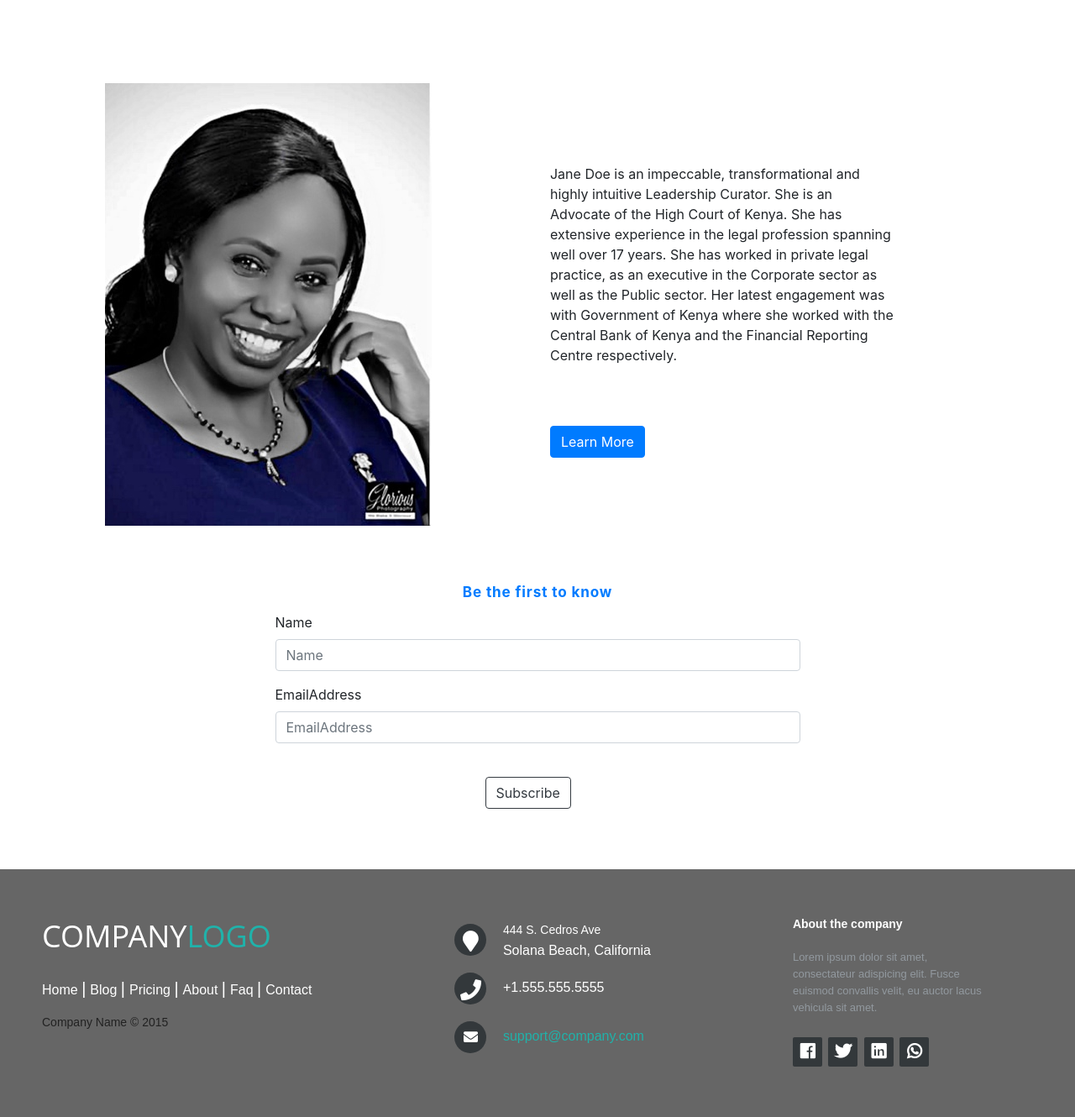
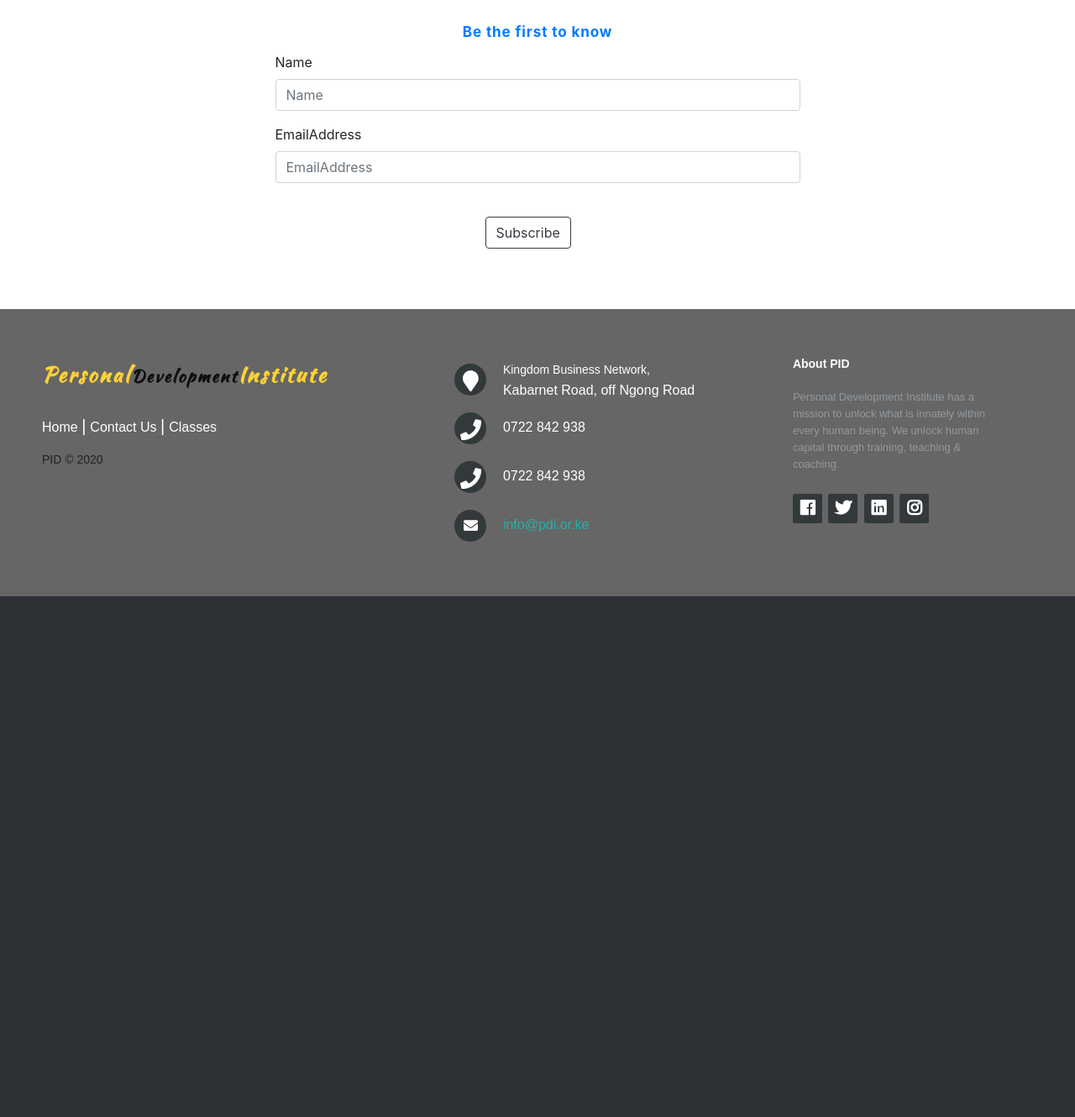
Before and after one commit to DK-denno/royalAndRich, a Django app: page / in a window 1280 px wide. Shown: the part 801-2131 px from the top of the page at 84% size. After the commit the page ends 1511 px from the top, so only its background shows below. Run offline with Django 3.2, Linux system fonts and the light colour scheme; some libraries are stand-ins or nearby versions; some web fonts are replaced.

Commit message:
Final changes

```diff
--- a/royale/templates/base/footer.html
+++ b/royale/templates/base/footer.html
@@ -2,40 +2,44 @@
 
 			<div class="footer-left">
 
-				<h3>Company<span>logo</span></h3>
+				<a class="navbar-brand" href="/"><span>Personal</span>Development<span>Institute</span> </a>
 
 				<p class="footer-links">
 					<a href="#" class="link-1">Home</a>
 
-					<a href="#">Blog</a>
+					<a href="/contact">Contact Us</a>
 
-					<a href="#">Pricing</a>
+					<a href="/classes">Classes</a>
 
-					<a href="#">About</a>
-
-					<a href="#">Faq</a>
-
-					<a href="#">Contact</a>
 				</p>
 
-				<p class="footer-company-name">Company Name © 2015</p>
+				<p class="footer-company-name">PID © 2020</p>
 			</div>
 
 			<div class="footer-center">
 
 				<div>
+
 					<i class="fa fa-map-marker"></i>
-					<p><span>444 S. Cedros Ave</span> Solana Beach, California</p>
+					<p><span>Kingdom Business Network,</span> Kabarnet Road, off Ngong Road</p>
 				</div>
 
 				<div>
-					<i class="fa fa-phone"></i>
-					<p>+1.555.555.5555</p>
+					<a href="tel:+254722 842 938">
+						<i class="fa fa-phone"></i>
+					<p>0722 842 938</p>
+					</a>
+				</div>
+				<div>
+					<a href="tel:+254722 842 938">
+						<i class="fa fa-phone"></i>
+					<p>0722 842 938</p>
+					</a>
 				</div>
 
 				<div>
 					<i class="fa fa-envelope"></i>
-					<p><a href="mailto:support@company.com">support@company.com</a></p>
+					<p><a href="mailto:info@pdi.or.ke">info@pdi.or.ke</a></p>
 				</div>
 
 			</div>
@@ -43,8 +47,8 @@
 			<div class="footer-right">
 
 				<p class="footer-company-about">
-					<span>About the company</span>
-					Lorem ipsum dolor sit amet, consectateur adispicing elit. Fusce euismod convallis velit, eu auctor lacus vehicula sit amet.
+					<span>About PID </span>
+					Personal Development Institute has a mission to unlock what is innately within every human being. We unlock human capital through training, teaching & coaching.
 				</p>
 
 				<div class="footer-icons">
@@ -52,7 +56,7 @@
 					<a href="#"><i class="fab fa-facebook"></i></a>
 					<a href="#"><i class="fab fa-twitter"></i></a>
 					<a href="#"><i class="fab fa-linkedin"></i></a>
-					<a href="#"><i class="fab fa-whatsapp"></i></a>
+					<a href="#"><i class="fab fa-instagram"></i></a>
 
 				</div>
 
--- a/royale/templates/base/navbar.html
+++ b/royale/templates/base/navbar.html
@@ -1,7 +1,7 @@
 <nav class="navbar navbar-expand-md navbar-dark fixed-top" id="banner">
     <div class="container">
     <!-- Brand -->
-    <a class="navbar-brand" href="/"><span>First</span>Last</a>
+    <a class="navbar-brand" href="/"><span>Personal</span>Development<span>Institute</span> </a>
 
     <!-- Toggler/collapsibe Button -->
     <button class="navbar-toggler" type="button" data-toggle="collapse" data-target="#collapsibleNavbar">
@@ -14,9 +14,11 @@
         <li class="nav-item">
           <a class="nav-link" href="/">Home</a>
         </li>
+
         <li class="nav-item">
-          <a class="nav-link" href="{% url 'home' %}#desc">About</a>
+          <a class="nav-link" href="/classes">Classes</a>
         </li>
+
         <li class="nav-item">
           <a class="nav-link" href="/contact">Contact Us</a>
         </li>
--- a/royale/templates/index.html
+++ b/royale/templates/index.html
@@ -11,7 +11,7 @@
   <nav class="navbar navbar-expand-md navbar-dark fixed-top" id="banner">
     <div class="container">
     <!-- Brand -->
-    <a class="navbar-brand" href="#"><span>First</span>Last</a>
+    <a class="navbar-brand" href="/"><span>Personal</span>Development<span>Institute</span> </a>
 
     <!-- Toggler/collapsibe Button -->
     <button class="navbar-toggler" type="button" data-toggle="collapse" data-target="#collapsibleNavbar">
@@ -24,26 +24,25 @@
         <li class="nav-item">
           <a class="nav-link" href="/">Home</a>
         </li>
-        <li class="nav-item">
-          <a class="nav-link" href="{% url 'home' %}#desc">About</a>
-        </li>
+
         <!-- Dropdown -->
-        <li class="nav-item">
-          <a class="nav-link" href="/contact">Contact Us</a>
-        </li>
+
         <li class="nav-item dropdown">
           <a class="nav-link dropdown-toggle" href="#" id="navbardrop" data-toggle="dropdown">
             Trm-classes
           </a>
-          <div class="dropdown-menu">
-            <a class="dropdown-item" href="#">link 1</a>
-            <a class="dropdown-item" href="#">Link 2</a>
-            <a class="dropdown-item" href="#">Link 3</a>
-            <a class="dropdown-item" href="#">Link 4</a>
-            <a class="dropdown-item" href="#">Link 5</a>
-            <a class="dropdown-item" href="#">Link 6</a>
+          <div class="dropdown-menu" style="color: black;" >
+            <a class="dropdown-item" href="{% url 'classes' %}#offerss">TRM for Children</a>
+            <a class="dropdown-item" href="{% url 'classes' %}#offerss">TRM for Teens</a>
+            <a class="dropdown-item" href="{% url 'classes' %}#offerss">TRM for Young Adults</a>
+            <a class="dropdown-item" href="{% url 'classes' %}#last">TRM for Adults</a>
+            <a class="dropdown-item" href="{% url 'classes' %}#last">TRM for Entrepreneurs</a>
+            <a class="dropdown-item" href="{% url 'classes' %}#last">TRM for the Retired to Refired</a>
           </div>
         </li>
+                                  <li class="nav-item">
+                                    <a class="nav-link" href="/contact">Contact Us</a>
+                                  </li>
       </ul>
     </div>
     </div>
@@ -53,53 +52,36 @@
     <div class="container">
 
       <div class="banner-text">
-
-        <img class="display_image" src="{% static 'images/image1.jpeg' %}" alt="">
-
-          <div class="banner-heading">
-            <div class="row">Lorem ipsum dolor sit amet consectetur adipisicing elit. </div>
+       <div class="col-md-4">
+        <img class="display_image" src="{% static 'images/image.jpeg' %}" alt="">
+       </div>
+       <div class="col-md-12">
+        <div class="banner-heading">
+            <div class="row" style="color:white" >Welcome to Personal Development Institute whose mission is to unlock what is innately within every human being. We unlock human capital through training, teaching & coaching.
+              Personal Development Institute has been in operation since 7th April, 2010. We have run various programs over the years reaching different age groups in Kenya and beyond.
+              We are a market place platform that has helped many individuals to discover & clarify their life’s purpose, passion & unique gifts  </div>
         </div>
+       </div>
     <div class="col-md-12">
-      <button type="button" style="margin-left: 600px;" class=" button btn btn-warning text-dark btn-banner">Get started</button>
+      <br>
+      <a href="{% url 'classes' %}">
+      <button type="button"  class=" button btn btn-warning text-dark btn-banner">Get started</button>
+      </a>
     </div>
   </div>
 </div>
 </div>
 </div>
-<div class="cont">
-<div class="container">
-  <div class="row" style="padding: 30px;"></div>
-  <div class="row" style="padding: 40px;">
-
-    <div class="col-md-5">
-      <br<br>
-      <img id="image" src="{% static 'images/image1.jpeg' %}" alt="">
-    </div>
-    <div class="col-md-1"></div>
-    <div class="col-md-5" id="desc">
-      <br><br><br><br>
-        <span>Jane Doe</span> is an impeccable, transformational and highly intuitive Leadership Curator.
-        She is an Advocate of the High Court of Kenya. She has extensive experience in the legal profession
-        spanning well over 17 years. She has worked in private legal practice, as an executive in the
-        Corporate sector as well as the Public sector. Her latest engagement was with Government of
-        Kenya where she worked with the Central Bank of Kenya and the Financial Reporting
-      Centre respectively.
-      <br><br><br><br>
-      <a href="{% url 'classes' %}" class="btn btn-primary mr-2 mb-2">Learn More</a>
-    </div>
-  </div>
- </div>
-</div>
   </div>
 
-<h4 class="ui horizontal header divider" id="divider" >
+<h4 class="ui horizontal header divider" id="divider suscribe">
   <a href="{% url 'home' %}#divider">Be the first to know</a>
 </h4>
 <div class="row">
    <div class="col-md-3"></div>
 <div class="col-md-6">
      <div>
-        <form  action="/" method="POST" >
+        <form id="suscribe" action="/" method="POST" >
             {% csrf_token %}
             {% bootstrap_form subscriberForm %}<br>
             <button type="submit" class="btn btn-outline-dark" style="margin-left: 250px;" >Subscribe</button>
--- a/static/css/ownNavbar.css
+++ b/static/css/ownNavbar.css
@@ -66,3 +66,32 @@
    background-repeat: no-repeat;
    background-position: center;
 }
+#offers {
+	background: url('https://images.unsplash.com/photo-1581562557660-9cbe766720c7?ixlib=rb-1.2.1&dpr=1&auto=format&fit=crop&w=525&q=60') no-repeat center center;
+	-webkit-background-attachment: fixed;
+  background-attachment: fixed;
+	background-color: #222;
+	background-size: cover;
+	position: relative;
+   height: 550px;
+}
+#offers:before{
+   /* background-image: url(''); */
+   content: "";
+	background-color: rgba(26, 30, 35, 0.85);
+	position: absolute;
+	top: 0;
+	left: 0;
+
+}
+.offers{
+   padding: 70px;
+}
+.join{
+   padding: 80px;
+   background-color: black;
+
+}
+#suscribe{
+   opacity: 0;
+}
--- a/static/js/script.js
+++ b/static/js/script.js
@@ -14,23 +14,12 @@
 
       function scrollFunction() {
 
-      // if (document.body.scrollTop >= 200 || document.documentElement.scrollTop >= 200) {
-      //   $("#card").fadeIn(2000);
-      //   $("#card2").fadeIn(3000);
-      //   $("#card3").fadeIn(4000);
-      // }else{
-      //   $("#card").fadeOut(2000);
-      //   $("#card2").fadeOut(3000);
-      //   $("#card3").fadeOut(4000);
-      // }
-      // if (document.body.scrollTop >= 400 || document.documentElement.scrollTop >= 400) {
-      //   //
-      //   $("#card4").fadeIn(2000);
-      //   $("#card5").fadeIn(3000);
-      //   $("#card6").fadeIn(4000);
-      // }else{
+      if (document.body.scrollTop >= 200 || document.documentElement.scrollTop >= 200) {
+        $("#suscribe").animate({
+          opacity: '2',
+        },4000)
+      }
 
-      // }
 
     }
 
```
Also changed, not shown: royale/templates/classes.html (+35 -19 lines), static/css/navbar.css (+18 -8 lines), static/images/image.jpeg (added).
